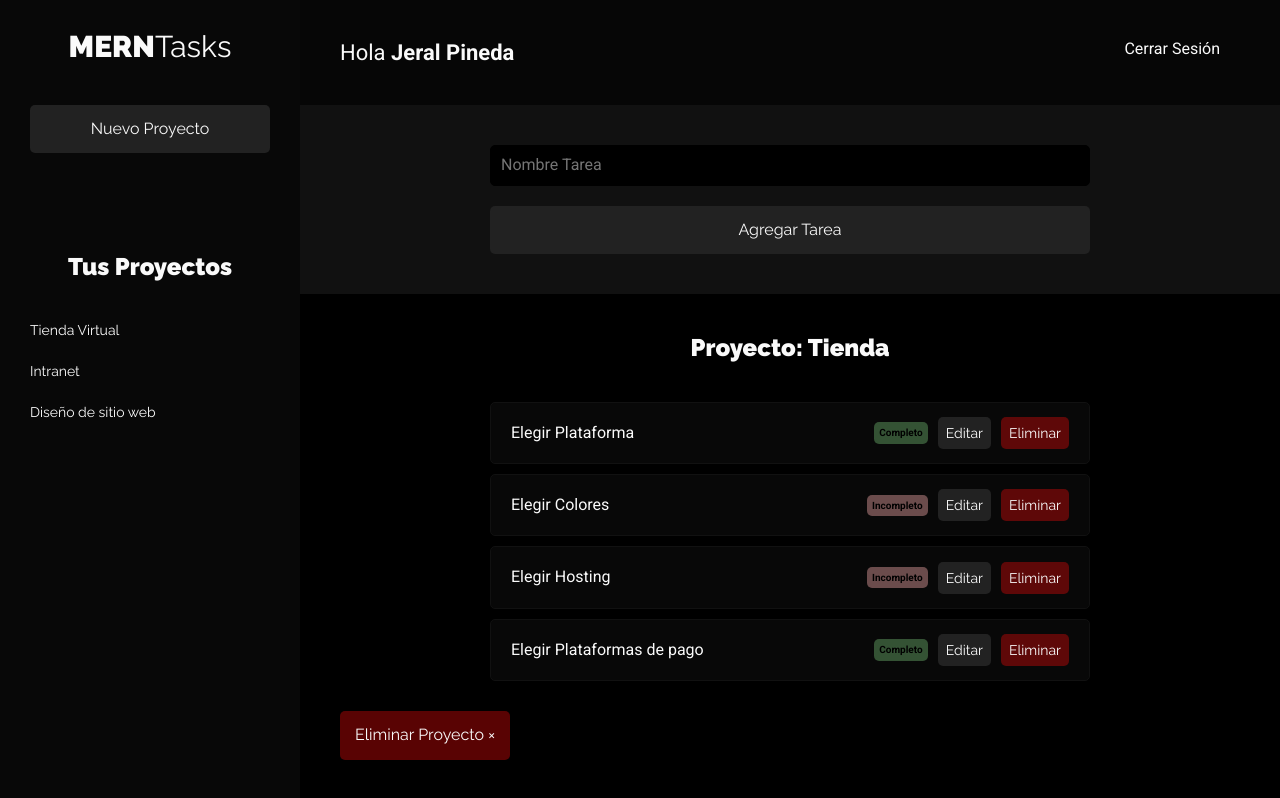
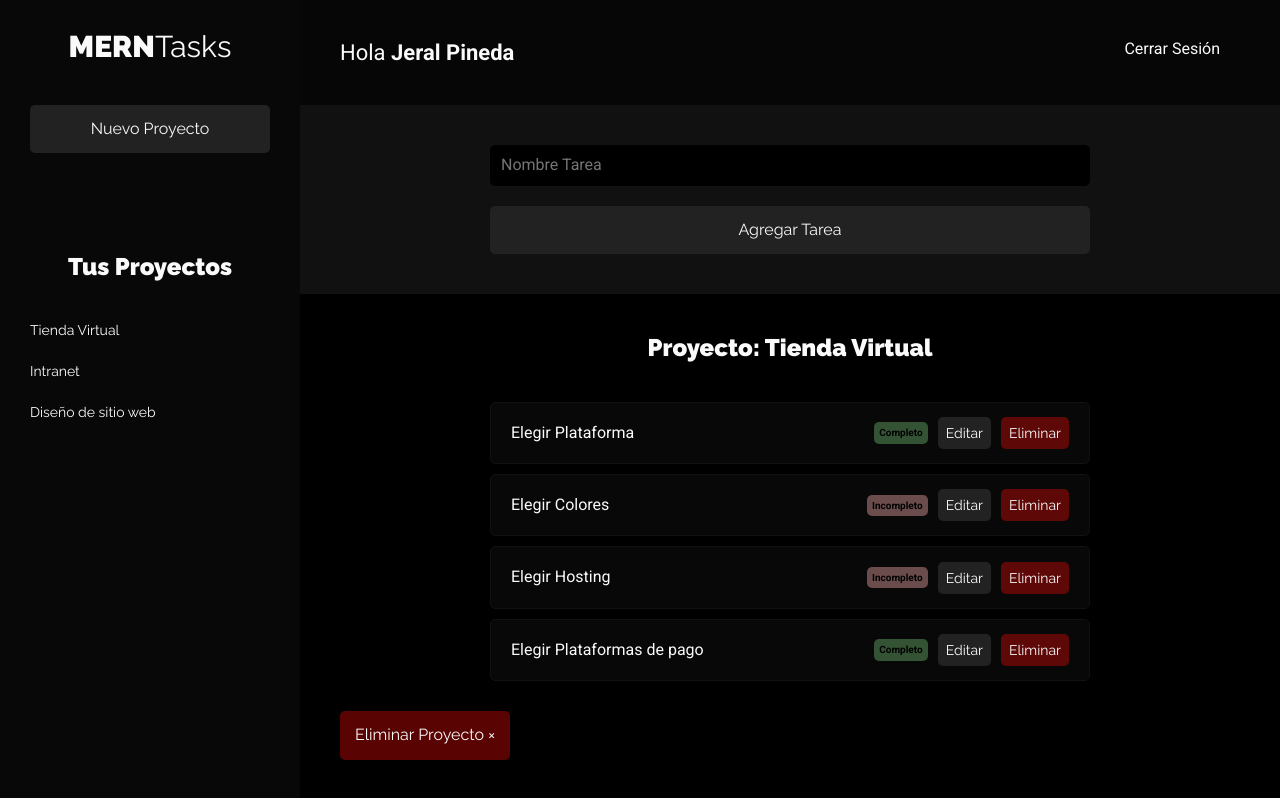
Before and after one commit to JeralPineda/react-MERN-Task, a React (Create React App) app: page /proyectos in a window 1280 px wide. Both pictures are taken after a click on the button "Tienda Virtual". Built offline with nearby package versions, Linux system fonts and the light colour scheme.

Commit message:
Mostrar el nombre del proyecto seleccionado

```diff
--- a/src/components/tasks/ListTasks.js
+++ b/src/components/tasks/ListTasks.js
@@ -1,6 +1,19 @@
+import { useContext } from 'react';
+
 import Task from './Task';
+import proyectoContext from '../../context/projects/projectContext';
 
 const ListTasks = () => {
+   // Obtener el state de proyectos
+   const proyectosContext = useContext(proyectoContext);
+   const { proyecto } = proyectosContext;
+
+   // Si no hay proyecto seleccionado
+   if (!proyecto) return <h2>Selecciona un Proyecto</h2>;
+
+   // Extrayendo el proyecto seleccionado
+   const [proyectoSelect] = proyecto;
+
    const tareas = [
       {
          nombre: 'Elegir Plataforma',
@@ -22,7 +35,7 @@ const ListTasks = () => {
 
    return (
       <>
-         <h2>Proyecto: Tienda</h2>
+         <h2>Proyecto: {proyectoSelect.nombre}</h2>
 
          <ul className="listado-tareas">
             {tareas.length === 0 ? (
```
